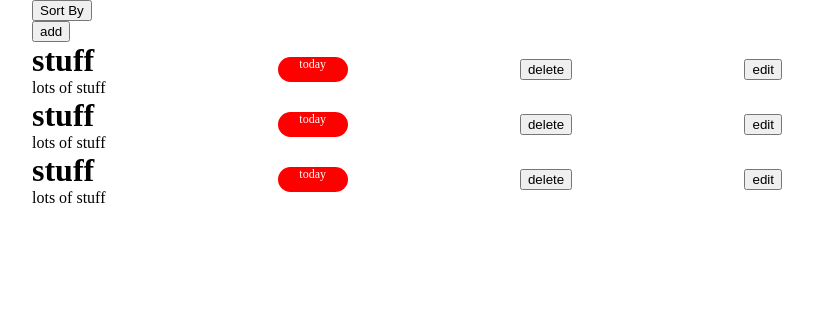
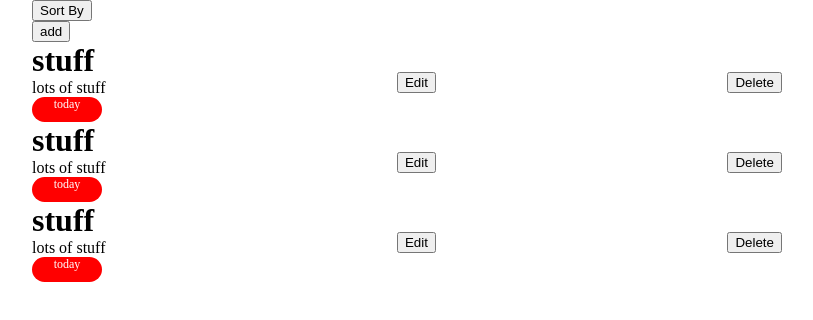
Before and after one commit to mharley12345/blitz-build-fe, a React (Create React App) app in the folder blitz-build/: page /tasks in a window 1280 px wide. Shown: the top 320 px of the page, without its empty margins (168-981 px from the left). Built offline with nearby package versions, Linux system fonts and the light colour scheme.

Commit message:
added delete and edit to task component and formated with prettier

```diff
--- a/blitz-build/src/components/tasks/Task.jsx
+++ b/blitz-build/src/components/tasks/Task.jsx
@@ -1,17 +1,21 @@
-import React from 'react'
-import styled from 'styled-components'
-import TaskStatus from './TaskStatus'
-import { Checkbox } from '@material-ui/core'
+import React from "react";
+import styled from "styled-components";
 
+//components
+import TaskStatus from "./TaskStatus";
+import EditTask from "./EditTask"
+import DeleteTask from './DeleteTask'
 
 export default function Task({ task }) {
-    return (
-        <>
-            <div>
-                <h1 style={{margin: 0}}> {task.name}</h1>
-                <p style={{margin: 0}}>{task.description}</p>
-            </div>
-            <TaskStatus status={"today"}/>
-        </>
-    )
+  return (
+    <>
+      <div>
+        <h1 style={{ margin: 0 }}> {task.name}</h1>
+        <p style={{ margin: 0 }}>{task.description}</p>
+        <TaskStatus status={"today"} />
+      </div>
+      <EditTask/>
+			<DeleteTask/>
+    </>
+  );
 }
--- a/blitz-build/src/views/tasks/Tasks.jsx
+++ b/blitz-build/src/views/tasks/Tasks.jsx
@@ -1,57 +1,52 @@
-import React from 'react'
+import React from "react";
 
 //components
-import TaskNav from '../../components/tasks/TaskNav/TaskNav'
-import Task from '../../components/tasks/Task'
+import TaskNav from "../../components/tasks/TaskNav/TaskNav";
+import Task from "../../components/tasks/Task";
 
 //styles
-import styled from 'styled-components'
+import styled from "styled-components";
 
 const StyledTasks = styled.div`
   margin-left: 200px;
   width: 100%;
   display: flex;
   flex-direction: column;
-
-`
+`;
 
 const StyledTask = styled.div`
   width: 750px;
   display: flex;
   justify-content: space-between;
   align-items: center;
-
-`
+`;
 
 const tasks = [
   {
-        name: 'stuff',
-        description: 'lots of stuff'
+    name: "stuff",
+    description: "lots of stuff"
   },
   {
-        name: 'stuff',
-        description: 'lots of stuff'
+    name: "stuff",
+    description: "lots of stuff"
   },
   {
-        name: 'stuff',
-        description: 'lots of stuff'
-    },
-]
-
+    name: "stuff",
+    description: "lots of stuff"
+  }
+];
 
 export default function Tasks() {
   return (
     <StyledTasks>
-            <TaskNav/>
+      <TaskNav />
       {tasks.map(task => {
         return (
           <StyledTask>
-                        <Task task={task}/>
-                        <button>delete</button>
-                        <button>edit</button>
+            <Task task={task} />
           </StyledTask>
-                )
+        );
       })}
     </StyledTasks>
-    )
+  );
 }
```
Also changed, not shown: blitz-build/src/components/tasks/TaskNav/TaskNav.jsx (+6 -2 lines). Lines whose indentation alone changed are shown as unchanged.
